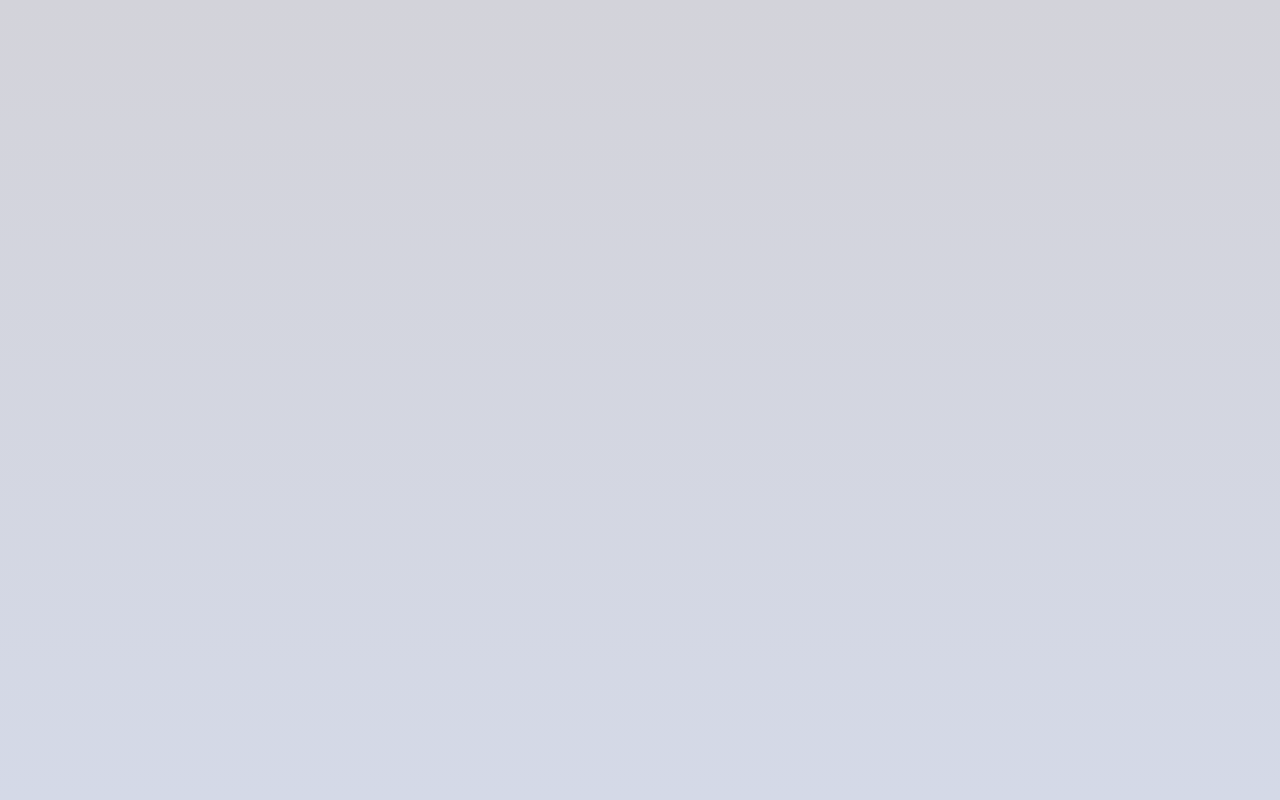
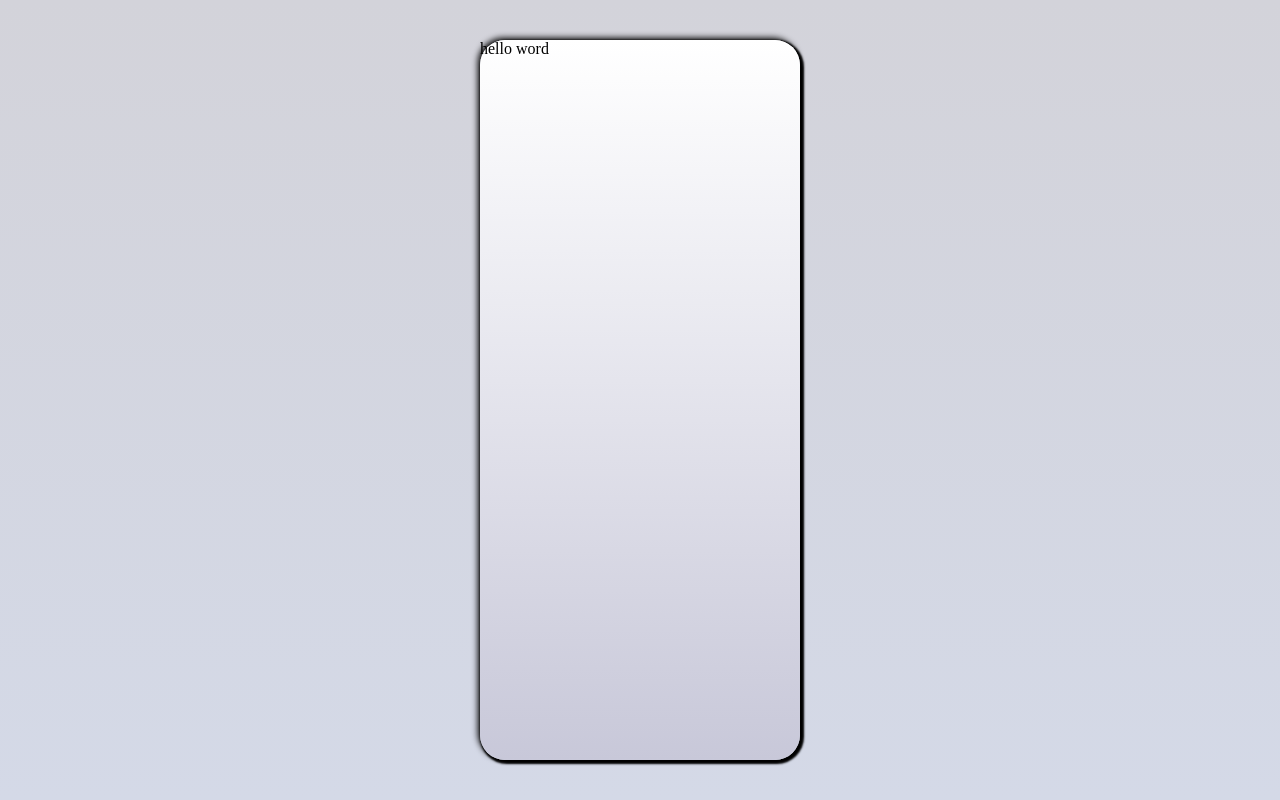
Before and after one commit to gustavor8/checkin-on, a React (Create React App) app: page /Status in a window 1280 px wide. Before the commit this address had no page. Built offline with nearby package versions, Linux system fonts and the light colour scheme.

Commit message:
Commit tava dando erro no packaje.json

```diff
--- a/src/pages/Main/index.jsx
+++ b/src/pages/Main/index.jsx
@@ -82,6 +82,7 @@ export default function Main() {
     CPF = CPF.replace(/(\d{3})(\d{3})(\d{3})(\d{2})/, '$1.$2.$3-$4');
     fieldCPF.value = CPF;
   }
+
   return (
     <Container>
       <div className="main-higher" />
--- a/src/pages/Procedures/index.jsx
+++ b/src/pages/Procedures/index.jsx
@@ -1,5 +1,6 @@
 /* eslint-disable no-param-reassign */
 import React, { useState } from "react";
+import { useNavigate } from "react-router-dom";
 import { FaTimes } from 'react-icons/fa';
 import { Container } from "../Main/styles";
 import { Format } from "./styles";
@@ -29,6 +30,7 @@ export default function Procedures() {
 		// Adicione mais procedimentos conforme necessário
 	];
 
+	const navigate = useNavigate();
 	const [procedures] = useState(initialProcedures);
 	const [selectedProcedures, setSelectedProcedures] = useState([]);
 	const [searchText, setSearchText] = useState('');
@@ -44,7 +46,6 @@ export default function Procedures() {
 		});
 	};
 
-
 	// Remove the procedure and checked in search
 	const handleRemoveButtonClick = (procedureId) => {
 		setSelectedProcedures((prevSelected) =>
@@ -56,6 +57,15 @@ export default function Procedures() {
 			checkbox.checked = false;
 		}
 	};
+
+	 // CCheck if there are selected procedures to proceed to the status page
+	 const isProcedureSelected =() =>{
+		if(selectedProcedures.length > 0 ){
+			navigate("../Status");
+
+		}else (alert("Nenhum procedimento selecionado!\nSelecione pelo menos um e tente novamente!!"));
+	  }
+
 
 	return (
 		<Container>
@@ -107,7 +117,7 @@ export default function Procedures() {
 				</div>
 				<div className="btns">
 					<ButtonComponent clickFunction={() => alert("Botão cancelar")} childrenText="Cancelar" background="Red" height="35" width="135" />
-					<ButtonComponent clickFunction={() => alert("Botão Salvar")} childrenText="Check-In" background="#83e509" height="35" width="135" />
+					<ButtonComponent clickFunction={isProcedureSelected} childrenText="Check-In" background="#83e509" height="35" width="135" />
 
 				</div>
 
--- a/src/pages/Procedures/styles.js
+++ b/src/pages/Procedures/styles.js
@@ -33,10 +33,13 @@ align-items: center;
       display:flex;
       font-size: 20px;
 
-
       input[type="checkbox"] {
         width: 15px; /* Ajuste a largura do checkbox conforme necessário */
         margin-right: 5px;
+        cursor: pointer;
+      }
+      label{
+        cursor: pointer;
       }
     }
 
--- /dev/null
+++ b/src/pages/Status/index.jsx
@@ -0,0 +1,17 @@
+import React from "react";
+import {Container} from "../Main/styles";
+import { Format } from "./style";
+
+
+
+export default function Status() {
+
+ return (
+    <Container>
+      <Format>
+        hello word
+       </Format>
+    </Container>
+ );
+
+}
--- /dev/null
+++ b/src/pages/Status/style.js
@@ -0,0 +1,10 @@
+
+import styled from "styled-components";
+
+export const Format = styled.div`
+
+
+
+
+`;
+export default Format;
--- a/src/routes.jsx
+++ b/src/routes.jsx
@@ -3,12 +3,14 @@ import { Route, Routes } from "react-router-dom";
 
 import MainPage from "./pages/Main";
 import Procedures from "./pages/Procedures";
+import Status from "./pages/Status";
 
 export function AppRoutes() {
   return (
     <Routes>
       <Route path="/" element={<MainPage />} />
       <Route path="/Procedures" element={<Procedures />} />
+      <Route path="/Status" element={<Status/>}/>
     </Routes>
   );
 }
```
